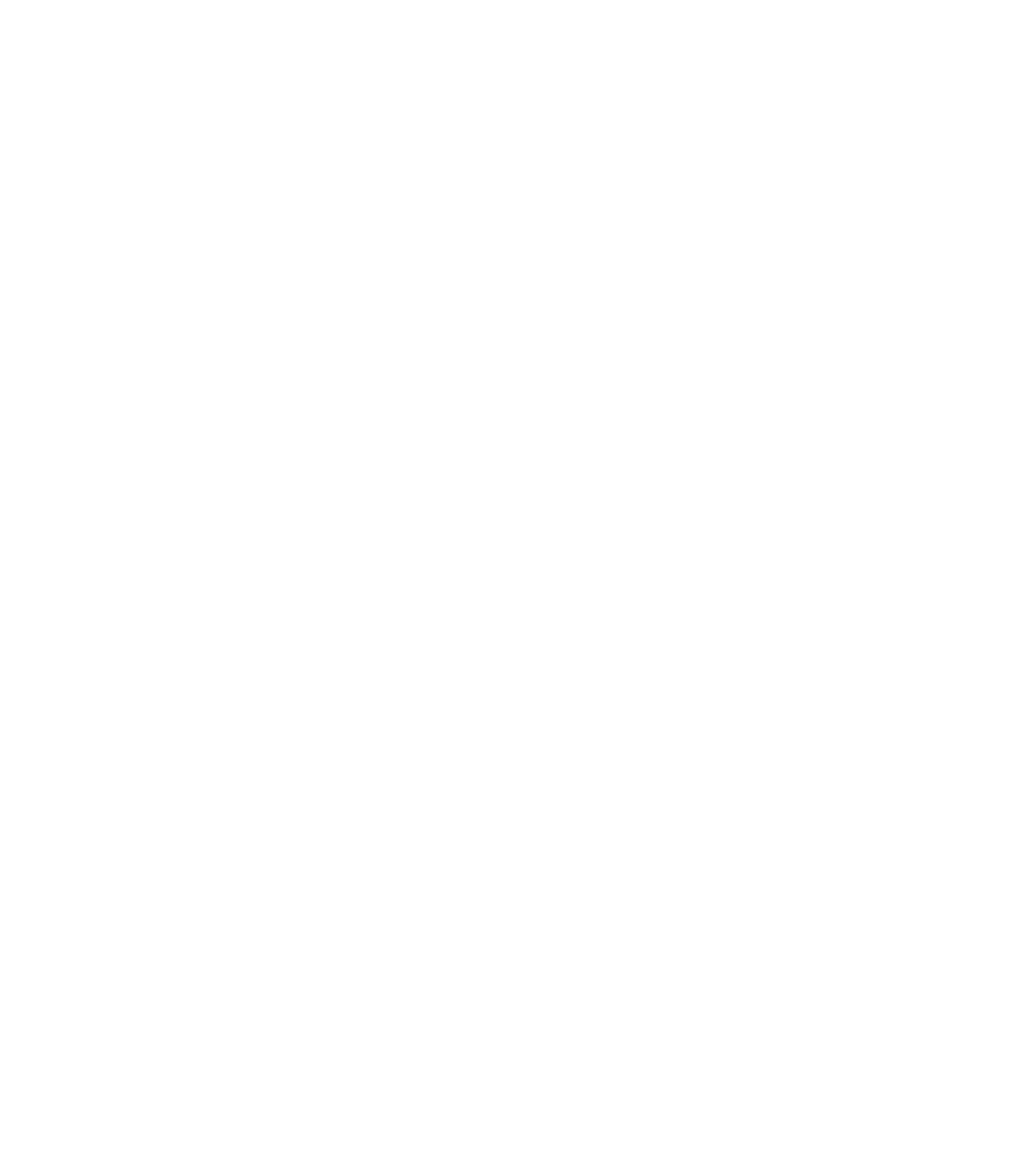
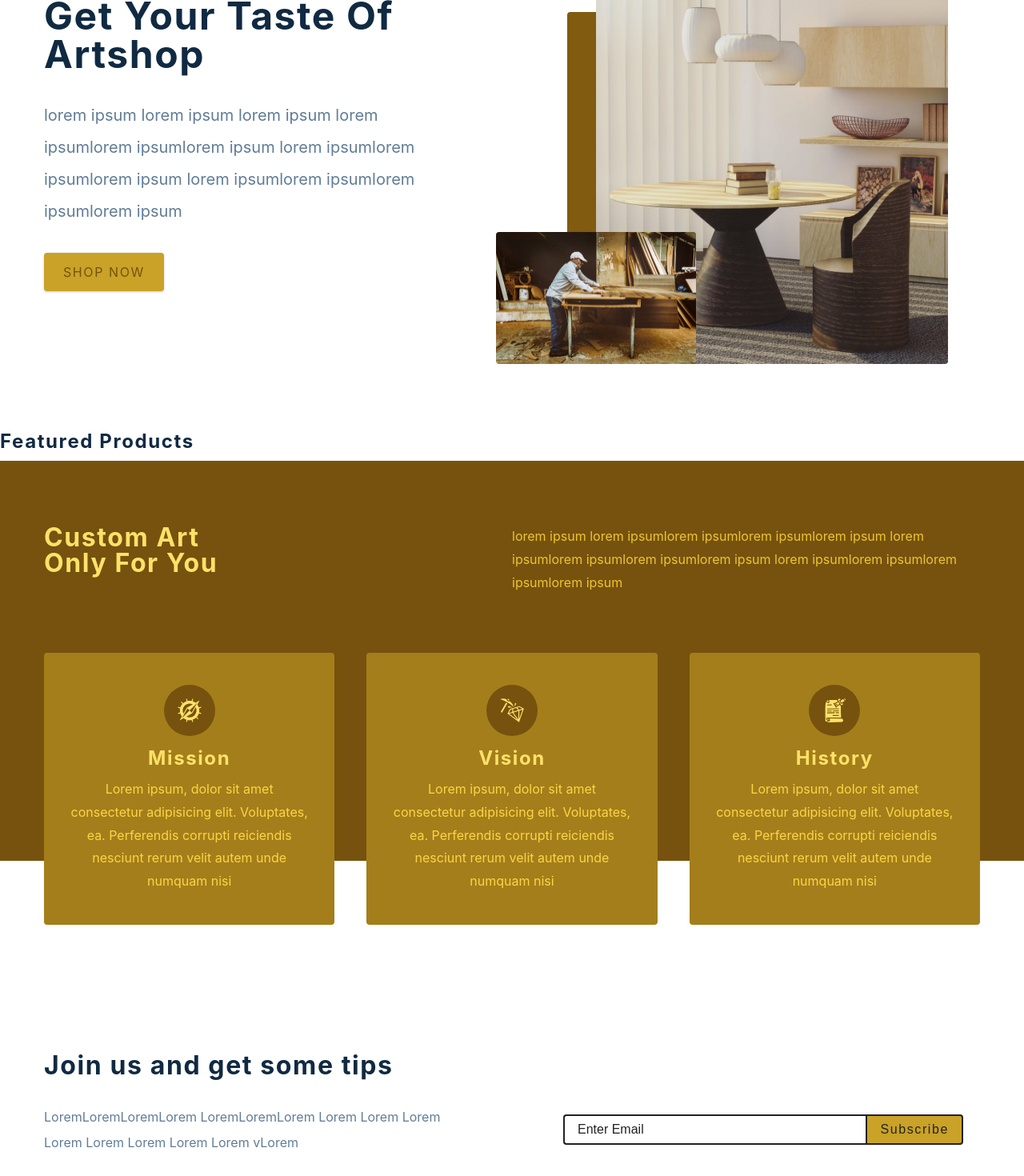
Before and after one commit to tijaniabdellatif/React_E_commerce, a React (Create React App) app: page / in a window 1280 px wide. Shown: the part 260-1730 px from the top of the page at 80% size. Before the commit the page ends 800 px from the top, so only its background shows below. Built offline with nearby package versions, Linux system fonts and the light colour scheme; no server answers.

Commit message:
components_setup

```diff
--- a/src/App.js
+++ b/src/App.js
@@ -9,10 +9,6 @@
   Product,
   SingleProduct,
   Error,Private} from './pages';
-
-
-
-
 
 function App() {
   return(
--- a/src/components/Contact.js
+++ b/src/components/Contact.js
@@ -2,7 +2,26 @@
 import styled from 'styled-components'
 
 const Contact = () => {
-  return <h4>contact section</h4>
+  return(<Wrapper>
+        <div className="section-center">
+          <h3>Join us and get some tips</h3>
+          <div className="content">
+            <p>
+              LoremLoremLoremLorem
+              LoremLoremLorem Lorem Lorem
+              Lorem Lorem Lorem Lorem Lorem
+              Lorem vLorem
+            </p>
+            <form className="contact-form" action="https://formspree.io/f/mvodvyjk"
+              method="POST">
+              <input type="email" name="_replyto" className="form-input" placeholder="enter email" />
+              <button type="submit" className="submit-btn">
+                Subscribe
+              </button>
+            </form>
+          </div>
+        </div>
+  </Wrapper>);
 }
 const Wrapper = styled.section`
   padding: 5rem 0;
--- a/src/components/Hero.js
+++ b/src/components/Hero.js
@@ -5,7 +5,31 @@
 import heroBcg2 from '../assets/hero-bcg-2.jpeg'
 
 const Hero = () => {
-  return <h4>hero</h4>
+  return (<Wrapper className="section-center">
+            <article className="content">
+              <h1>
+                Get your taste of <br />
+                Artshop
+              </h1>
+              <p>
+                lorem ipsum
+                lorem ipsum
+                lorem ipsum
+                lorem ipsumlorem ipsumlorem ipsum
+                lorem ipsumlorem ipsumlorem ipsum
+                lorem ipsumlorem ipsumlorem ipsumlorem ipsum
+              </p>
+              <Link to="/products" className="btn hero-btn">
+                Shop Now
+              </Link>
+            </article>
+            <article className="img-container">
+
+              <img src={heroBcg} alt='deptique' className="main-img" />
+              <img src={heroBcg2} alt='deptique' className="accent-img" />
+
+            </article>
+          </Wrapper>)
 }
 
 const Wrapper = styled.section`
--- a/src/components/PageHero.js
+++ b/src/components/PageHero.js
@@ -1,8 +1,16 @@
 import React from 'react'
 import styled from 'styled-components'
 import { Link } from 'react-router-dom'
-const PageHero = () => {
-  return <h4>page hero</h4>
+const PageHero = ({title}) => {
+  return (<Wrapper>
+
+  <div className="section-center">
+    <h3>
+      <Link to="/"> Home </Link>/{title}
+    </h3>
+  </div>
+
+  </Wrapper>)
 }
 
 const Wrapper = styled.section`
--- a/src/components/Services.js
+++ b/src/components/Services.js
@@ -3,7 +3,38 @@
 import { services } from '../utils/constants'
 
 const Services = () => {
-  return <h4>services </h4>
+  return(<Wrapper>
+       <div className="section-center">
+         <article className="header">
+           <h3>Custom Art
+             <br />
+             only for you
+           </h3>
+           <p>lorem ipsum
+           lorem ipsumlorem ipsumlorem ipsumlorem ipsum
+           lorem ipsumlorem ipsumlorem ipsumlorem ipsum
+           lorem ipsumlorem ipsumlorem ipsumlorem ipsum
+           </p>
+         </article>
+         <div className="services-center">
+           {
+             services.map((service)=>{
+
+                 const {id,icon,title,text} = service;
+                 return(
+                   <article key={id} className='service'>
+                     <span className="icon">
+                       {icon}
+                     </span>
+                     <h4>{title}</h4>
+                     <p>{text}</p>
+                   </article>
+                 );
+             })
+           }
+         </div>
+       </div>
+  </Wrapper>)
 }
 
 const Wrapper = styled.section`
--- a/src/context/products_context.js
+++ b/src/context/products_context.js
@@ -23,6 +23,9 @@
 export const ProductsProvider = ({ children }) => {
   const [state,dispatch] = useReducer(reducer,initialState)
 
+  /*
+    Open Side bar context
+  */
 const openSidebar = () => {
   dispatch({type:SIDEBAR_OPEN})
 }
@@ -31,11 +34,25 @@
 }
 
 
-// useEffect(() => {
+/* Product Context */
+const fetchProducts = async(url) => {
 
-//   openSidebar();
+  const response = await axios.get(url,{
+    headers:{
+      'Content-Type': 'application/json'
+    }
+  });
+  console.log(response);
+}
 
-// },[])
+useEffect(() =>{
+
+  fetchProducts(url);
+
+},[])
+
+
+
 
   return (
     <ProductsContext.Provider value={{...state,openSidebar,closeSidebar}}>
--- a/src/index.css
+++ b/src/index.css
@@ -6,18 +6,18 @@
 
 :root {
   /* dark shades of primary color*/
-  --clr-primary-1: hsl(41.6,90.1%,64.5%);
-  --clr-primary-2: rgb(165, 132, 51);
-  --clr-primary-3: hsl(22, 28%, 37%);
-  --clr-primary-4: hsl(22, 28%, 45%);
+  --clr-primary-1: #FFE169;
+  --clr-primary-2: #fad643;
+  --clr-primary-3: #edc531;
+  --clr-primary-4: #DBB42C;
   /* primary/main color */
-  --clr-primary-5: rgb(233, 189, 86);
+  --clr-primary-5: #c9a227;
   /* lighter shades of primary color */
-  --clr-primary-6: hsl(22, 31%, 60%);
-  --clr-primary-7: hsl(22, 31%, 67%);
-  --clr-primary-8: hsl(20, 31%, 74%);
-  --clr-primary-9: hsl(22, 31%, 81%);
-  --clr-primary-10: rgb(214, 189, 132);
+  --clr-primary-6: #b69121;
+  --clr-primary-7: #a47e1b;
+  --clr-primary-8: #926c15;
+  --clr-primary-9: #805b10;
+  --clr-primary-10: #76520e;
   /* darkest grey - used for headings */
   --clr-grey-1: hsl(209, 61%, 16%);
   --clr-grey-2: hsl(211, 39%, 23%);
--- a/src/pages/AboutPage.js
+++ b/src/pages/AboutPage.js
@@ -4,7 +4,40 @@
 import aboutImg from '../assets/hero-bcg.jpeg'
 
 const AboutPage = () => {
-  return <h4>about page</h4>
+  return (<main>
+    <PageHero title="About" />
+    <Wrapper className="page section section-center">
+       <img src={aboutImg} alt="hero" />
+       <article>
+          <div className="title">
+            <h2>Our Story</h2>
+          <div class="underline">
+          </div>
+          </div>
+          <p>
+            ArtShop is a art store for you,
+            it's very pleasing to have members making
+            our brand grow
+            ArtShop is a art store for you,
+            it's very pleasing to have members making
+            our brand grow
+            ArtShop is a art store for you,
+            it's very pleasing to have members making
+            our brand grow
+            ArtShop is a art store for you,
+            it's very pleasing to have members making
+            our brand grow
+            ArtShop is a art store for you,
+            it's very pleasing to have members making
+            our brand grow
+            ArtShop is a art store for you,
+            it's very pleasing to have members making
+            our brand grow
+          </p>
+
+       </article>
+    </Wrapper>
+  </main>);
 }
 
 const Wrapper = styled.section`
--- a/src/pages/CheckoutPage.js
+++ b/src/pages/CheckoutPage.js
@@ -6,7 +6,13 @@
 import { Link } from 'react-router-dom'
 
 const CheckoutPage = () => {
-  return <h4>checkout page</h4>
+  return (<main>
+
+  <PageHero title="checkout" />
+  <Wrapper className="page">
+    <h1>Checkout page</h1>
+  </Wrapper>
+  </main>)
 }
 const Wrapper = styled.div``
 export default CheckoutPage
--- a/src/pages/ErrorPage.js
+++ b/src/pages/ErrorPage.js
@@ -4,7 +4,13 @@
 const ErrorPage = () => {
   return (
     <Wrapper className='page-100'>
-      Error page
+      <section>
+        <h1>404</h1>
+        <h3>Sorry, the page you tried to reach cannot be found </h3>
+        <Link to="/" className="btn">
+          Back home
+        </Link>
+      </section>
     </Wrapper>
   );
 }
--- a/src/pages/HomePage.js
+++ b/src/pages/HomePage.js
@@ -1,7 +1,13 @@
 import React from 'react'
 import { FeaturedProducts, Hero, Services, Contact } from '../components'
+
 const HomePage = () => {
-  return <h4>home page</h4>
+  return (<main>
+    <Hero />
+    <FeaturedProducts />
+    <Services />
+    <Contact />
+  </main>)
 }
 
 export default HomePage
--- a/src/pages/SingleProductPage.js
+++ b/src/pages/SingleProductPage.js
@@ -1,5 +1,5 @@
 import React, { useEffect } from 'react'
-import { useParams, useHistory } from 'react-router-dom'
+import { useParams} from 'react-router-dom'
 import { useProductsContext } from '../context/products_context'
 import { single_product_url as url } from '../utils/constants'
 import { formatPrice } from '../utils/helpers'
@@ -14,8 +14,9 @@
 import styled from 'styled-components'
 import { Link } from 'react-router-dom'
 
-const SingleProductPage = () => {
-  return <h4>single product page</h4>
+const SingleProductPage = (props) => {
+  const {id} =useParams();
+  return <h4>single product page : {id}</h4>
 }
 
 const Wrapper = styled.main`
```
